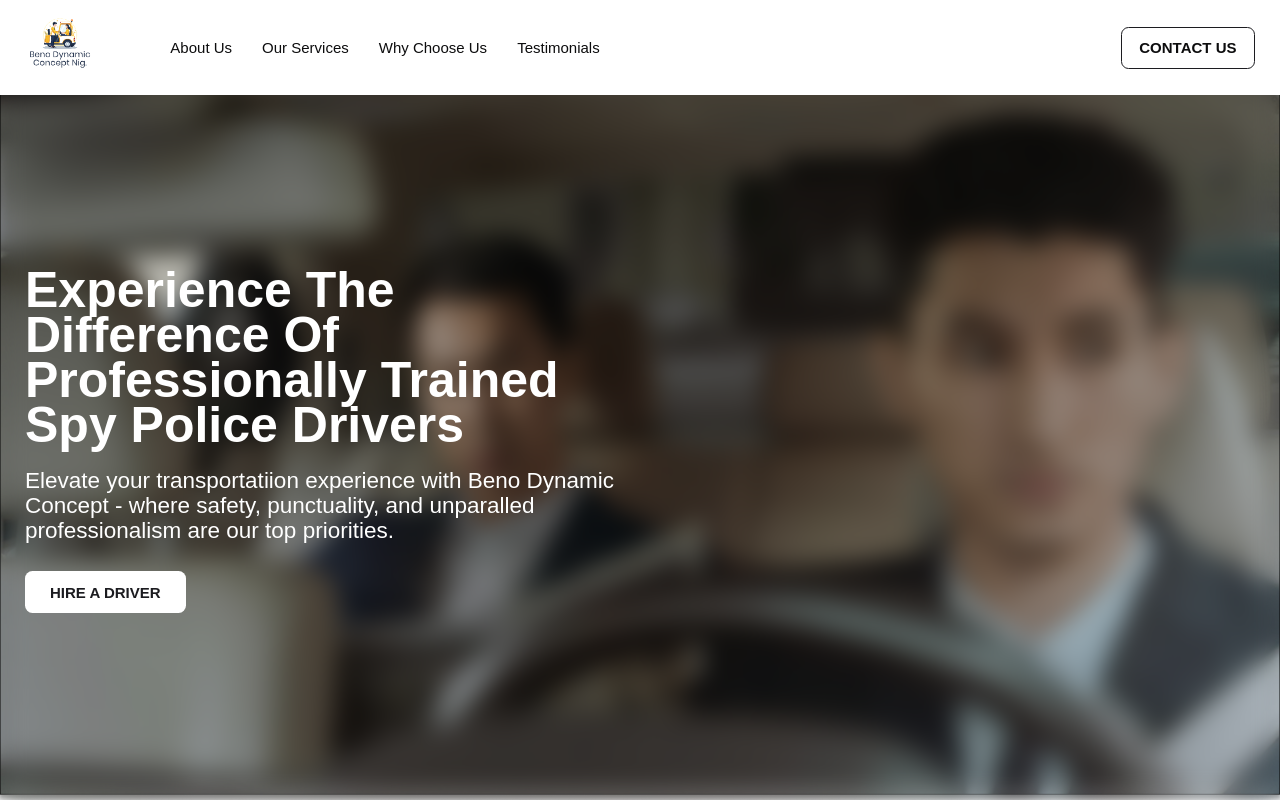
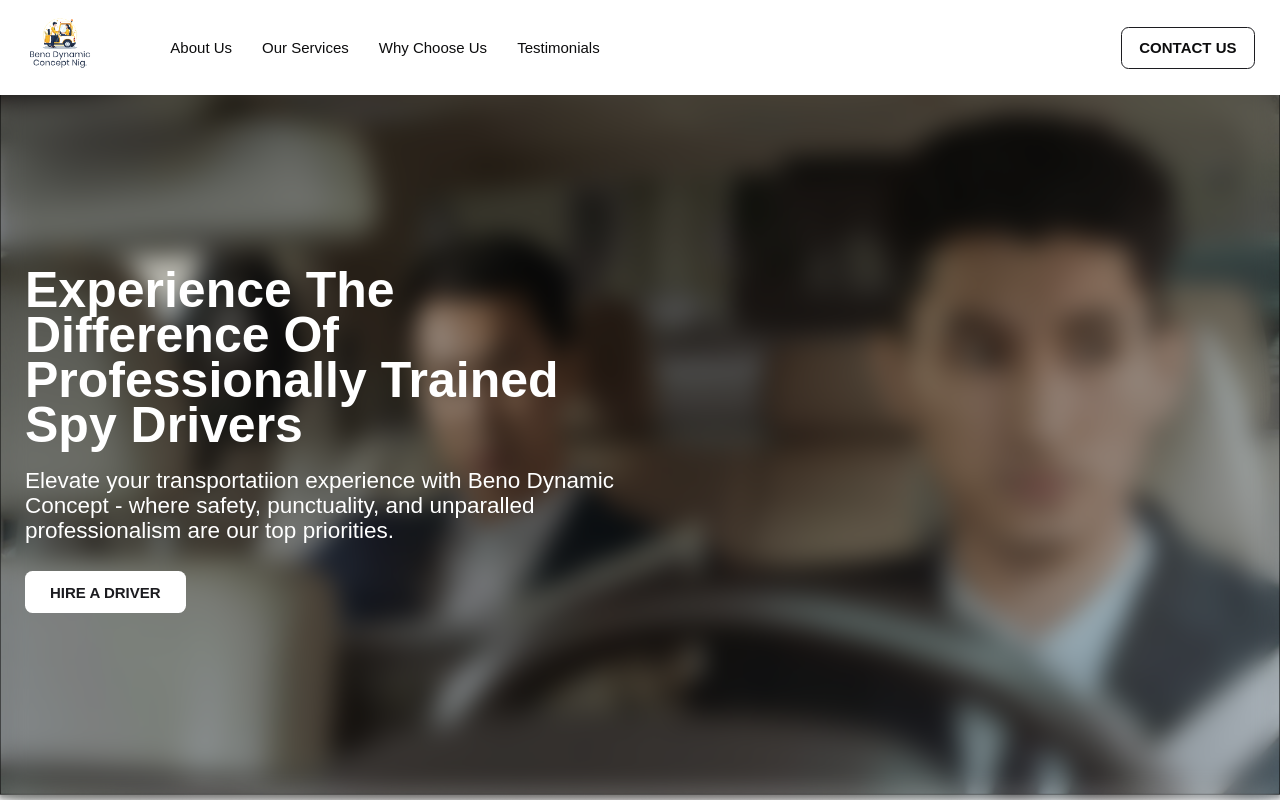
Before and after one commit to Jo-shua09/Beno-Dynamic-Concept, a React (Vite) app: page / in a window 1280 px wide. Shown: the top 800 px of the page. Built offline with nearby package versions, Linux system fonts and the light colour scheme.

Commit message:
`Update Hero component title to remove reference to "police drivers"`

```diff
--- a/src/pages/sections/Hero.jsx
+++ b/src/pages/sections/Hero.jsx
@@ -8,7 +8,7 @@ const Hero = () => {
       <div className="w-full section text-white bg-transparent h-screen backdrop-blur-md flex flex-col justify-center">
         <div className=" w-full">
           <h1 className=" md:w-1/2 sm:text-[5rem] w-[95%] text-[3.7rem] my-5 sm:my-8 leading-[4.5rem] font-bold capitalize">
-            Experience the difference of professionally trained spy police drivers
+            Experience the difference of professionally trained spy drivers
           </h1>
           <p className="sm:text-4xl my-6 mb-16 md:w-1/2 w-full text-3xl normal-case text-white font-medium">
             Elevate your transportatiion experience with Beno Dynamic Concept - where safety, punctuality, and unparalled professionalism are our top
```
